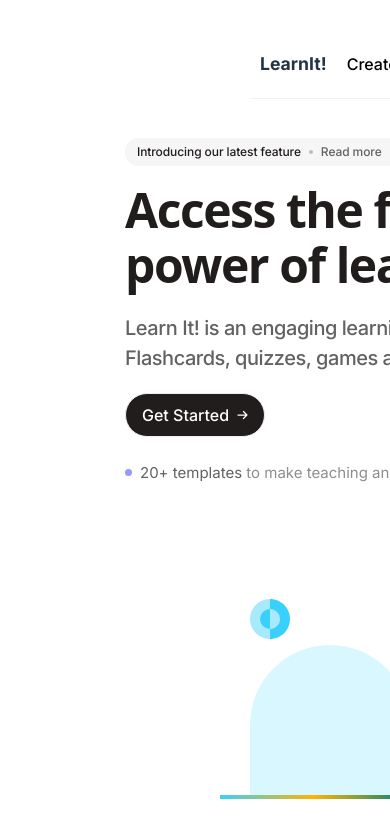
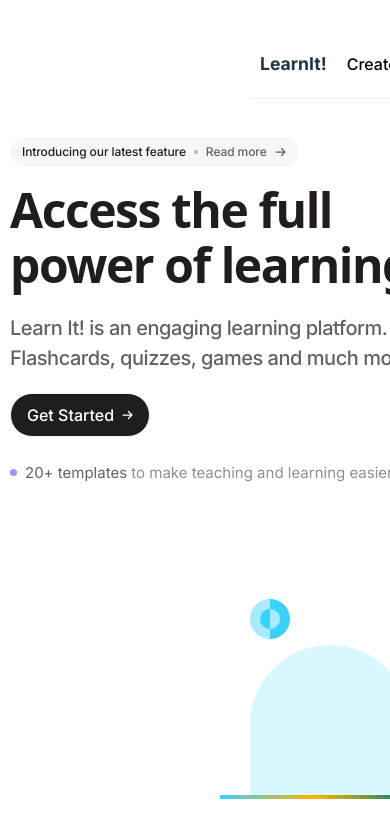
Before and after one commit to tanyagrr/first-project, a React (Vite) app: page / in a window 390 px wide. Shown: the top 838 px of the page. Built offline with nearby package versions, Linux system fonts and the light colour scheme.

Commit message:
fix: media query

```diff
--- a/src/App.css
+++ b/src/App.css
@@ -262,7 +262,7 @@
       width: 470px;
     }
     .block1 {
-      margin-left: auto;
+      margin-left: 10px;
       margin-right: auto;
     }
 }
```
